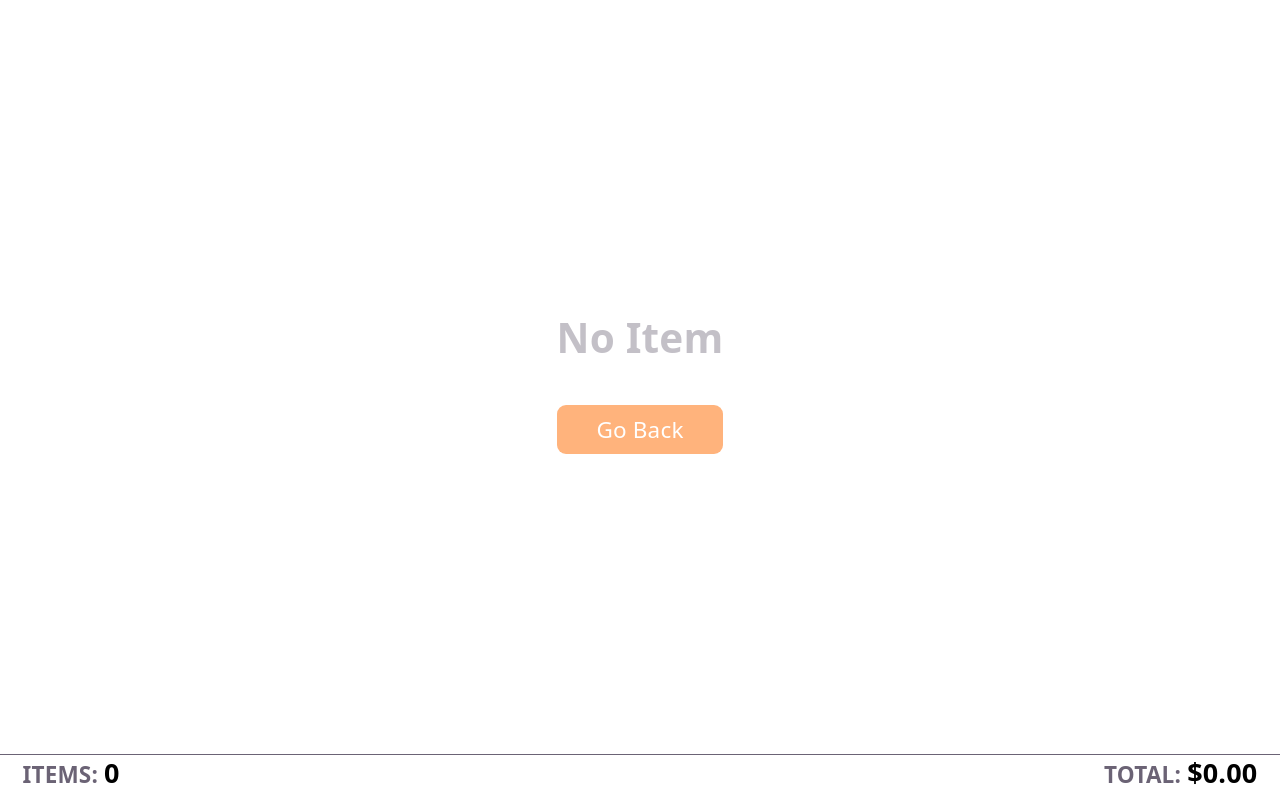
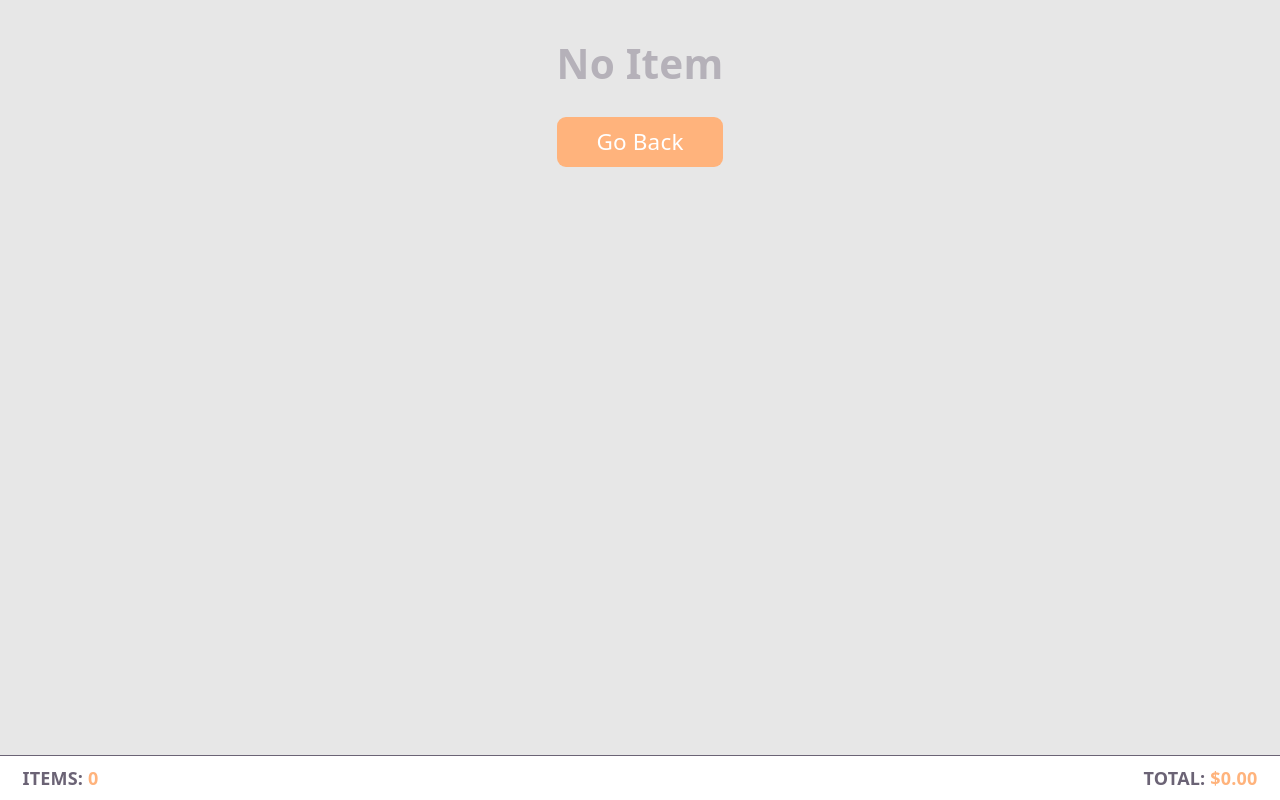
Before and after one commit to KingTorres/React-ECommerce, a React (Vite) app in the folder react-ecommerce/: page /cart in a window 1280 px wide. Built offline with nearby package versions, Linux system fonts and the light colour scheme.

Commit message:
fix some appearance

```diff
--- a/react-ecommerce/index.html
+++ b/react-ecommerce/index.html
@@ -3,7 +3,7 @@
   <head>
     <meta charset="UTF-8" />
     <link rel="icon" type="image/svg+xml" href="/favicon.svg" />
-    <meta name="viewport" content="width=device-width, initial-scale=1.0" />
+    <meta name="viewport" content="width=device-width, initial-scale=1.0, viewport-fit=cover">
     <title>react-ecommerce</title>
   </head>
   <body>
--- a/react-ecommerce/src/App.css
+++ b/react-ecommerce/src/App.css
@@ -1,6 +1,5 @@
-@import "tailwindcss";
 .active {
-  background: #56bf56;
+  background: #8ac9ff;
   color: #ffff;
   border-radius: 0.5em;
 }
@@ -11,10 +10,22 @@
     display: none;
   }
 }
+html, body {
+  overscroll-behavior-y: none;
+  -webkit-overflow-scrolling: touch;
+}
+html {
+  height: -webkit-fill-available;
+}
 body {
-  height: 100vh;
-  width: 100vw;
-  overflow: hidden;
+  margin: 0;
+  padding: 0;
+  min-height: 100dvh;
+  width: 100%;
+  padding-bottom: env(safe-area-inset-bottom);
+  box-sizing: border-box;
+  background: #e7e7e7;
+  /* overflow: hidden; */
 }
 button {
   cursor: pointer;
--- a/react-ecommerce/src/App.tsx
+++ b/react-ecommerce/src/App.tsx
@@ -12,7 +12,8 @@
   return (
     <>
     <BrowserRouter>
-      <div className='flex flex-col h-dvh'>
+      <div className='w-dvw flex flex-col h-dvh'>
+        <div className='flex flex-col h-[100%] w-[100%] body-wrapper'>
           {
             userToken &&
             <div className='h-fit'>
@@ -28,6 +29,7 @@
             </Routes>
           </div>
         </div>
+      </div>
     </BrowserRouter>
     </>
   )
--- a/react-ecommerce/src/component/Cart/Cart.tsx
+++ b/react-ecommerce/src/component/Cart/Cart.tsx
@@ -13,25 +13,25 @@
     const navigate = useNavigate()
 
   return (
-    <div className='p-3 px-5 gap-2 h-full flex flex-col items-center justify-center'>
-        <div className='pt-3 pb-15 flex flex-col gap-5'>
+    <div className='p-3 px-3 gap-2 h-full flex flex-col items-center justify-start'>
+        <div className='pt-1 pb-15 flex flex-col gap-2'>
             {ItemCart.length > 0 &&
             <>
             {ItemCart?.map((item) => (
-                <div className='py-2 px-5 bg-[#ffffff] drop-shadow-md rounded-xl flex gap-3 items-center overflow-hidden' key={item.id}>
+                <div className='py-2 px-2 bg-[#ffffff] drop-shadow-md rounded-xl flex gap-3 items-center overflow-hidden' key={item.id}>
                     <div className='w-[25%] max-w-[25%] min-w-[25%]'><img className='w-full aspect-square' src={item.thumbnail} alt={item.title} /></div>
                     <div className='py-3 gap-1 h-full min-w-[50%] flex flex-col items-start'>
-                        <div className='text-black w-full text-lg text-nowrap overflow-hidden text-ellipsis text-left'>{item.title}</div>
-                        <div className='text-lg font-semibold'>${item.price}</div>
+                        <div className='text-black w-full text-nowrap overflow-hidden text-ellipsis text-left'>{item.title}</div>
+                        <div className='text-[#ffb37c] font-semibold'>${item.price}</div>
                     </div>
                     <div className='w-[25%] flex items-center'>
                         <div className='w-full flex flex-col gap-2 items-center'>
-                            <div className='text-white font-bold w-[70%]'><button className='w-full py-0 rounded-lg w-full bg-[#2f5999]' onClick={() => dispatch(addProductItem(item))}>+</button></div>
-                            <div className='text-lg'>x{item.quantity}</div>
-                            <div className='text-white font-bold w-[70%]'><button className='rounded-lg w-full bg-[#2f5999]' onClick={() => dispatch(decreaseQuantity(item.id))}>-</button></div>
+                            <div className='text-black font-bold w-[70%]'><button className='w-full py-0 rounded-lg w-full' onClick={() => dispatch(addProductItem(item))}>+</button></div>
+                            <div>x{item.quantity}</div>
+                            <div className='text-black font-bold w-[70%]'><button className='rounded-lg w-full' onClick={() => dispatch(decreaseQuantity(item.id))}>-</button></div>
                         </div>
                     </div>
-                    <button className='rounded-br-xl bg-[#ff0000] text-l font-bold text-[#ffffff] h-7 w-7 absolute top-0 left-0' onClick={() => dispatch(removeProductItem(item.id))}>X</button>
+                    <button className='rounded-br-xl bg-[#8ac9ff] text-l font-bold text-[#ffffff] h-7 w-7 absolute top-0 left-0' onClick={() => dispatch(removeProductItem(item.id))}>X</button>
                 </div>
             ))}
             </>}
@@ -42,9 +42,9 @@
                 </>
             }
         </div>
-        <div className='w-full flex justify-between pb-2 px-5 text-xl absolute bottom-0 border-t border-grey-600'>
-            <div className='font-bold'>ITEMS: <span className='text-2xl text-[#000000]'>{totalItem}</span></div>
-            <div className='font-bold'>TOTAL: <span className='text-2xl text-[#000000]'>${Number(totalPrice).toFixed(2)}</span></div>
+        <div className='bg-[#ffffff] w-full flex justify-between p-2 px-5 absolute bottom-0 border-t border-grey-600'>
+            <div className='font-bold'>ITEMS: <span className='text-[#ffb37c]'>{totalItem}</span></div>
+            <div className='font-bold'>TOTAL: <span className='text-[#ffb37c]'>${Number(totalPrice).toFixed(2)}</span></div>
         </div>
 
     </div>
--- a/react-ecommerce/src/component/Login/Login.tsx
+++ b/react-ecommerce/src/component/Login/Login.tsx
@@ -32,7 +32,7 @@
             </div>
         </div>
         <div className='pt-2 min-h-9 text-[#ff0000]'>{error && error}</div>
-        <div className='h-full w-full absolute z-[-1]'>
+        <div className='border border-red-600 h-full w-full absolute z-[-1]'>
             <img className='brightness-95 h-[100%] w-[100%] object-cover' src={loginBG} alt="Background" />
         </div>
     </div>
--- a/react-ecommerce/src/component/Navigation/Navigation.tsx
+++ b/react-ecommerce/src/component/Navigation/Navigation.tsx
@@ -8,19 +8,19 @@
   const totalItem = ItemCart?.reduce((acc, item) => acc + item.quantity, 0) || 0
   const navigate = useNavigate()
   return (
-    <div className='drop-shadow-sm sticky top-0 z-2 py-3 px-4 bg-[#ffffff] text-xl flex justify-between items-center h-fit'>
+    <div className='drop-shadow-sm sticky top-0 z-2 py-1 px-4 bg-[#ffffff] flex justify-between items-center h-fit'>
       <div className='rounded-lg px-2 text-white bg-[#ffb37c]' onClick={() => navigate('/')}>
         &lt; Online Store
       </div>
-      <div className='flex gap-3'>
-        <div className='flex text-[#ffb37c] px-4 py-0.5 rounded-xl'>
+      <div className='flex gap-1 items-center'>
+        <div className='flex font-semibold text-[#ffb37c] px-2 py-0.5'>
           <div>$</div>
           <div>1000</div>
         </div>
         <button className='relative' onClick={() => navigate('/cart')}>
-          <img className='w-9' src="https://cdn-icons-png.flaticon.com/128/3514/3514491.png" alt="cart" />
+          <img className='w-6' src="https://cdn-icons-png.flaticon.com/128/3514/3514491.png" alt="cart" />
           {totalItem > 0 &&
-            <div className='top-[-0.5em] right-[-0.8em] flex items-center justify-center rounded-2xl text-sm absolute bg-red-600 text-white h-[1.8em] w-[1.8em]'>{totalItem}</div>
+            <div className='top-[-0.5em] right-[-0.8em] flex items-center justify-center rounded-2xl text-[0.6em] absolute bg-red-600 text-white h-4.5 w-4.5'>{totalItem > 99 ? '99' : String(totalItem)}</div>
           }
         </button>
       </div>
--- a/react-ecommerce/src/index.css
+++ b/react-ecommerce/src/index.css
@@ -1,3 +1,5 @@
+@import "tailwindcss";
+
 :root {
   --text: #6b6375;
   --text-h: #08060d;
@@ -51,7 +53,7 @@
 }
 
 #root {
-  width: 1126px;
+  width: 100%;
   max-width: 100%;
   margin: 0 auto;
   text-align: center;
@@ -59,6 +61,17 @@
   display: flex;
   flex-direction: column;
   box-sizing: border-box;
+}
+@utility body-wrapper {
+  width: 100%;
+}
+@media (min-width: 1125px) {
+  #root {
+    margin: 0;
+  }
+  .body-wrapper > *{
+    padding: 0 calc(100% - 1126px);
+  }
 }
 
 body {
```
Also changed, not shown: react-ecommerce/src/component/Product/ItemList.tsx (+18 -13 lines). Lines whose indentation alone changed are shown as unchanged.
